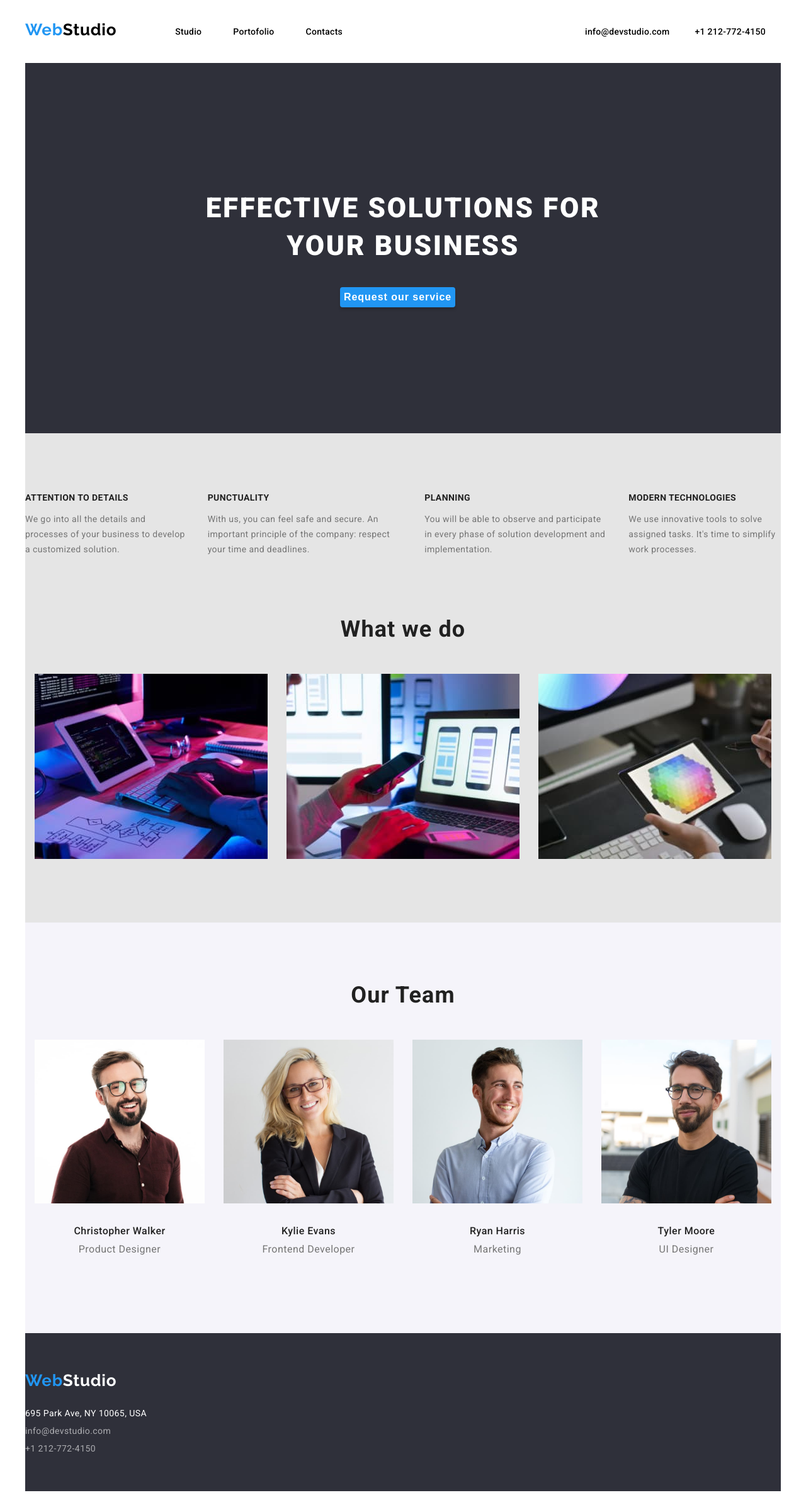
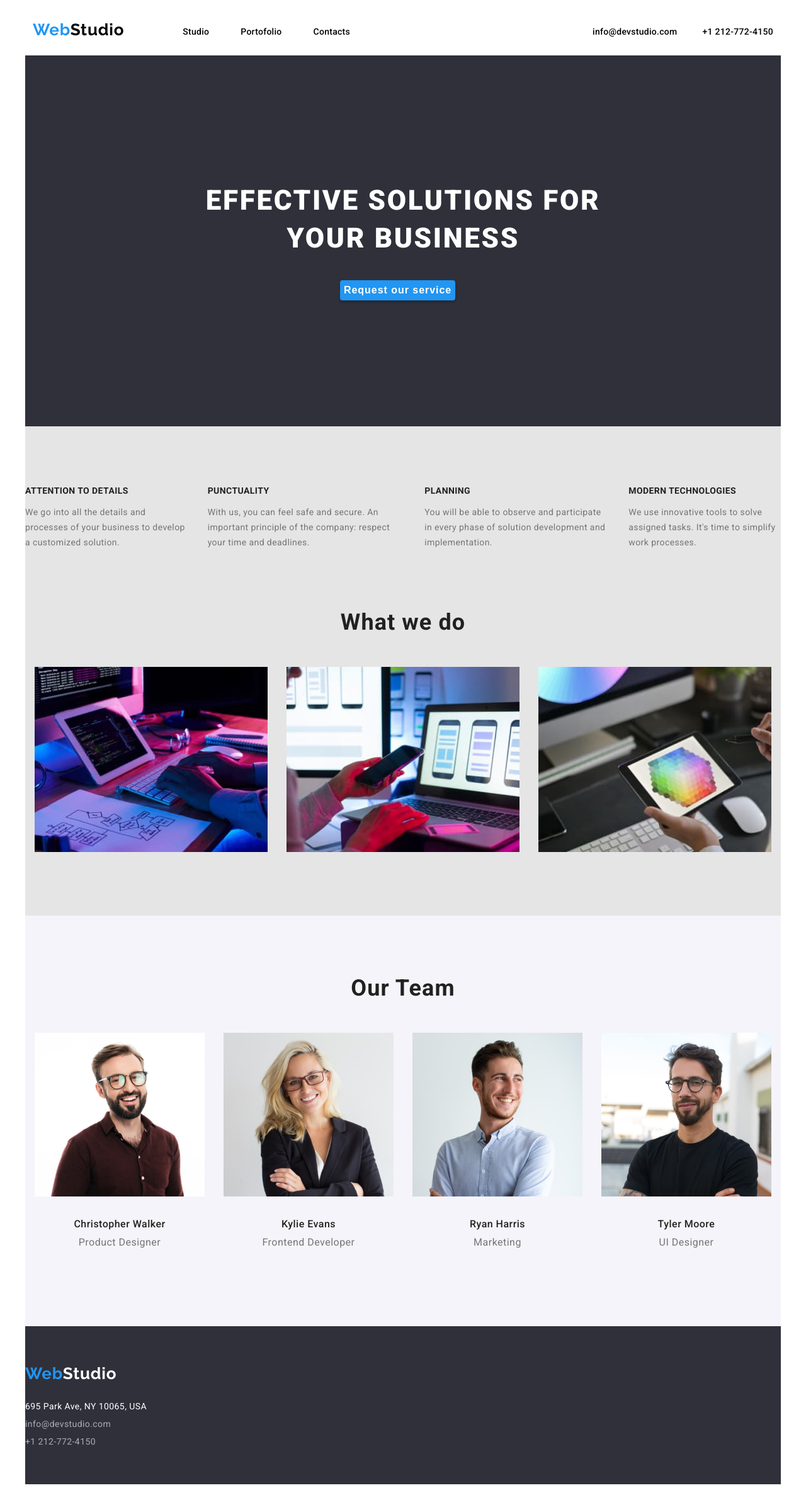
Before and after one commit to cornimbarbu/goit-markup-hw-03, a plain HTML site: page index.html in a window 1280 px wide. Shown: the whole page at 63% size. Drawn offline with Linux system fonts and the light colour scheme.

Commit message:
update index.html, portofolio.html and stylles.css

```diff
--- a/css/styles.css
+++ b/css/styles.css
@@ -21,20 +21,21 @@ body {
   font-family: var(--text-font-family);
 }
 
+.container {
+  width: 1200px;
+  margin: 0 auto;
+}
+
 li {
   list-style: none;
 }
 
 /*Header*/
 
-.container {
-  width: 1200px;
-  margin: 0 auto;
-}
-
 .global-header {
   background: #ffffff;
   display: flex;
+  justify-content: center;
 }
 
 .global-header a {
@@ -46,8 +47,11 @@ li {
   text-decoration: none;
 }
 
+/*Logo*/
+
 .logo {
   padding-top: 24px;
+  padding-bottom: 25px;
 }
 
 .logo-black {
@@ -72,6 +76,8 @@ li {
   padding-top: 60px;
   padding-bottom: 28px;
 }
+
+/*Navigation*/
 
 .main-navigation {
   display: flex;
@@ -171,6 +177,7 @@ h5 {
   padding-left: 252px;
   padding-right: 252px;
   padding-top: 200px;
+  margin-top: 0;
 }
 
 .service-button {
@@ -213,9 +220,19 @@ h5 {
   padding: 6px 22px;
 }
 
+.filter-background {
+  background: var(--info-section-color);
+  border-top: 1px solid #ececec;
+}
+
 .filter-button:hover {
   background-color: var(--link-active-color);
   color: #ffffff;
+}
+
+.filter-menu ul {
+  margin-top: 0;
+  padding-left: 0;
 }
 
 .filter-menu li {
@@ -367,6 +384,8 @@ h5 {
   margin-left: 24px;
 }
 
+/*Footer*/
+
 .footer-contacts {
   font-weight: 400;
   font-size: 14px;
@@ -385,10 +404,6 @@ h5 {
   margin-top: 12px;
 }
 
-.filter-background {
-  background: var(--info-section-color);
-}
-
 .footer-contacts a {
   color: var(--footer-contacts-color);
   text-decoration: none;
--- a/index.html
+++ b/index.html
@@ -8,7 +8,8 @@
     <link rel="stylesheet" href="css/styles.css" />
   </head>
   <body>
-    <header class="global-header container">
+    <header>
+      <div class="global-header container">
         <div class="logo">
           <a href="index.html">
             <span class="logo-black logo-blue">Web</span
@@ -32,17 +33,22 @@
             </li>
           </ul>
         </div>
+      </div>
     </header>
     <main>
-      <section class="dark-section container">
+      <!--Hero section-->
+      <section>
+        <div class="dark-section container">
           <h1 class="hero-heading">EFFECTIVE SOLUTIONS FOR YOUR BUSINESS</h1>
           <div class="service-button">
             <button class="button">Request our service</button>
           </div>
+        </div>
       </section>
 
       <!--What we do-->
-      <section class="info-section container">
+      <section>
+        <div class="info-section container">
           <div class="info-section-text">
             <ul>
               <li>
@@ -55,8 +61,8 @@
               <li>
                 <h4>PUNCTUALITY</h4>
                 <p>
-                With us, you can feel safe and secure. An important principle of
-                the company: respect your time and deadlines.
+                  With us, you can feel safe and secure. An important principle
+                  of the company: respect your time and deadlines.
                 </p>
               </li>
               <li>
@@ -104,9 +110,12 @@
               </li>
             </ul>
           </div>
+        </div>
       </section>
+
       <!--Our Team-->
-      <section class="team-section container">
+      <section>
+        <div class="team-section container">
           <div class="team-heading">
             <h2>Our Team</h2>
           </div>
@@ -152,9 +161,11 @@
               <p>UI Designer</p>
             </li>
           </ul>
+        </div>
       </section>
     </main>
-    <footer class="dark-section footer-contacts container">
+    <footer>
+      <div class="dark-section footer-contacts container">
         <div class="logo-white">
           <a href="index.html" class="logo-black">
             <span class="logo-black logo-blue">Web</span
@@ -171,6 +182,7 @@
           </li>
           <li><a href="tel:+12127724150" class="phone">+1 212-772-4150</a></li>
         </ul>
+      </div>
     </footer>
   </body>
 </html>
```
Also changed, not shown: portofolio.html (+9 -3 lines). Lines whose indentation alone changed are shown as unchanged.
